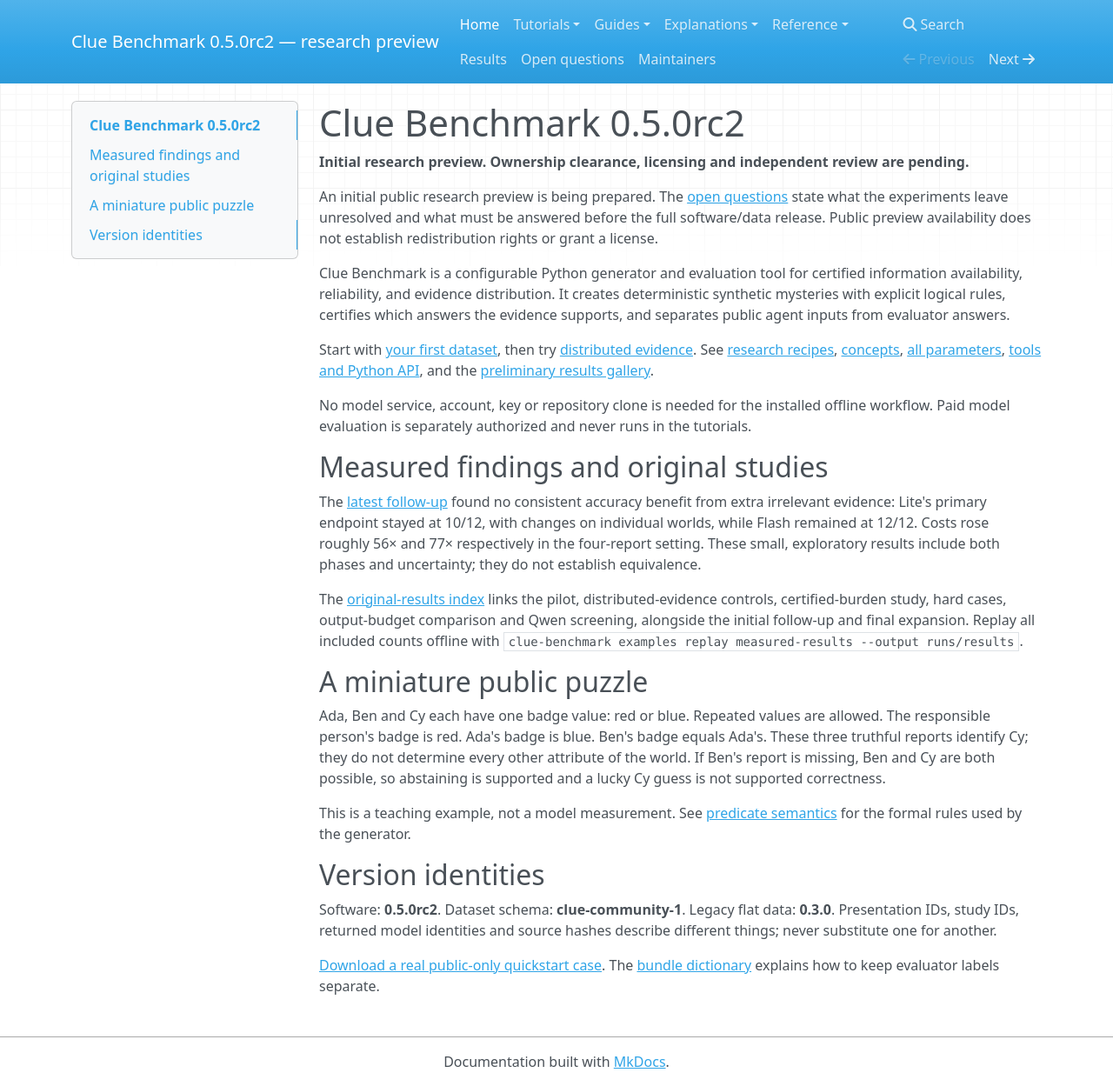
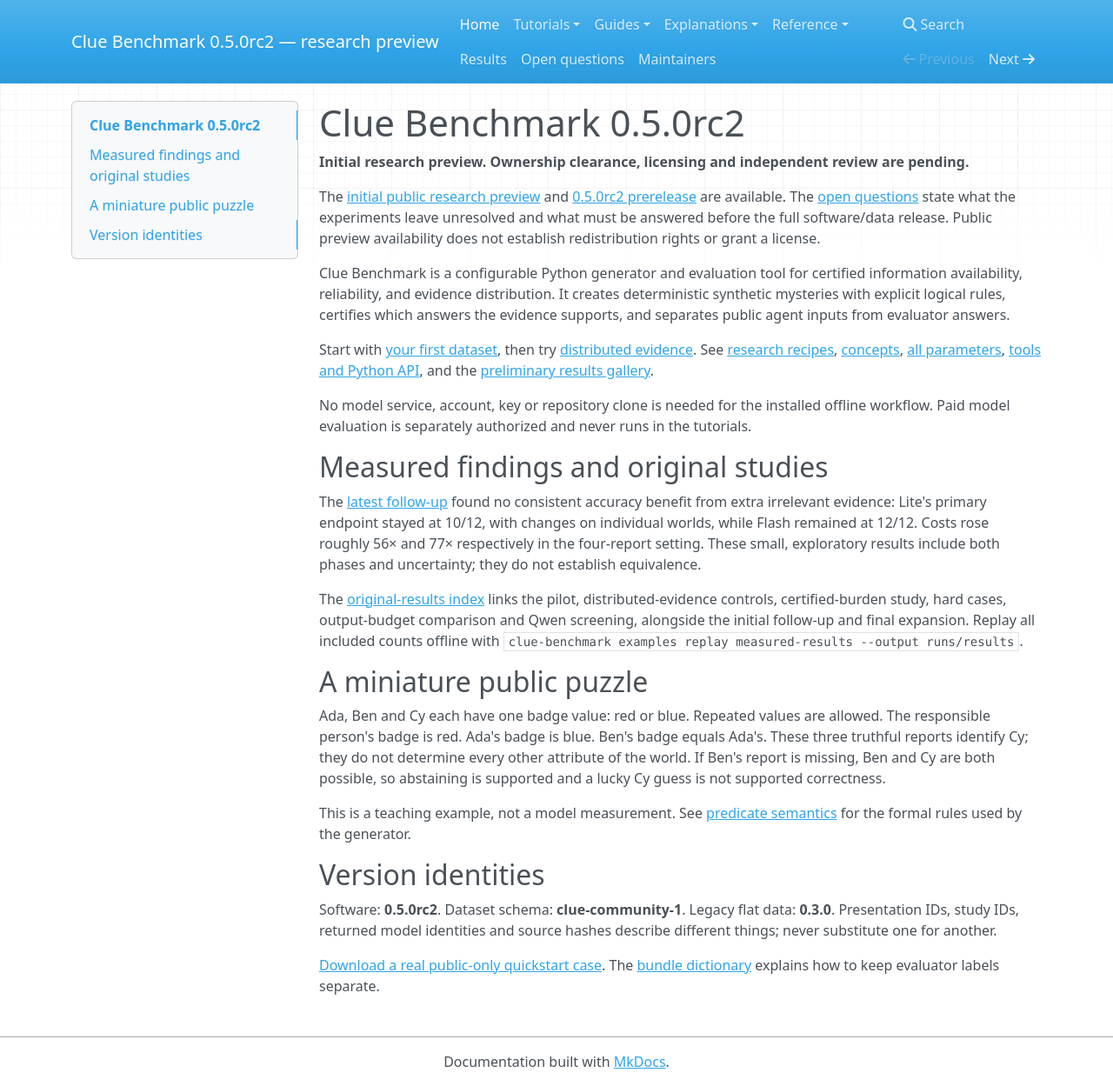
Before and after one commit to TrustPrism/clue-benchmark, an MkDocs documentation site: the page built from docs/site/index.md, in a window 1280 px wide and 1249 px high. Shown: the whole window at 87% size. Built offline with MkDocs 1.6.1, drawn with Linux system fonts in a browser that asks for light colours; nearby versions of some CDN libraries.

Commit message:
Link the live initial preview and record verified public publication

```diff
--- a/docs/site/index.md
+++ b/docs/site/index.md
@@ -2,7 +2,9 @@
 
 **Initial research preview. Ownership clearance, licensing and independent review are pending.**
 
-An initial public research preview is being prepared. The [open questions](results/open-questions.md)
+The [initial public research preview](https://trustprism.github.io/clue-benchmark/) and
+[0.5.0rc2 prerelease](https://github.com/TrustPrism/clue-benchmark/releases/tag/v0.5.0rc2)
+are available. The [open questions](results/open-questions.md)
 state what the experiments leave unresolved and what must be answered before
 the full software/data release. Public preview availability does not establish
 redistribution rights or grant a license.
--- a/mkdocs.yml
+++ b/mkdocs.yml
@@ -1,4 +1,5 @@
 site_name: Clue Benchmark 0.5.0rc2 — research preview
+site_url: https://trustprism.github.io/clue-benchmark/
 site_description: Certified information availability, reliability and distributed evidence
 docs_dir: docs/site
 site_dir: site
```
Also changed, not shown: README.md (+2 -0 lines), release/INITIAL_PUBLICATION.md (+28 -1 lines).
